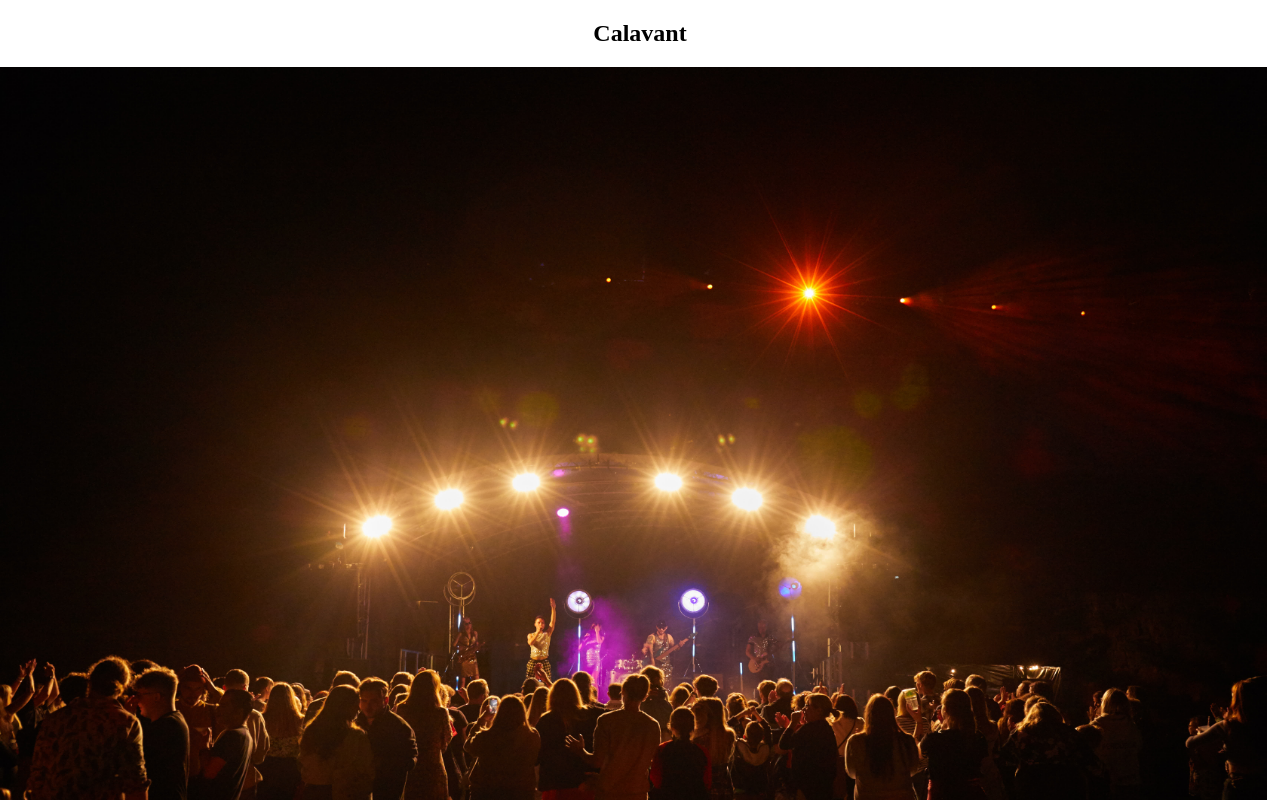
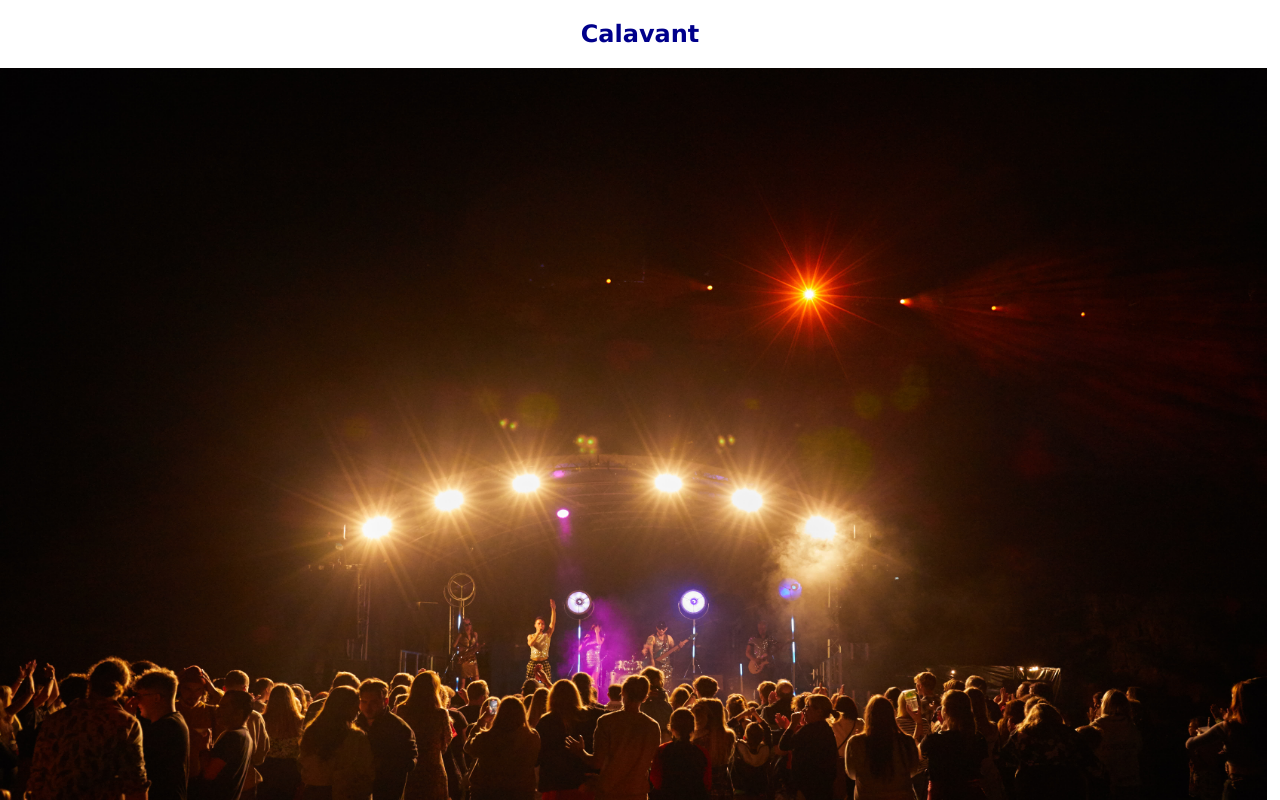
Before and after one commit to abdalla-diaai/calevent, a plain HTML site: page index.html in a window 1280 px wide. Drawn offline with Linux system fonts and the light colour scheme.

Commit message:
Added Hero section

```diff
--- a/assets/styles.css
+++ b/assets/styles.css
@@ -1,6 +1,7 @@
 #hero_title {
 text-align: center;
-
+color: darkblue;
+font-family: 'Lucida Sans', 'Lucida Sans Regular', 'Lucida Grande', 'Lucida Sans Unicode', Geneva, Verdana, sans-serif;
 }
 
 #concert_image {
```
